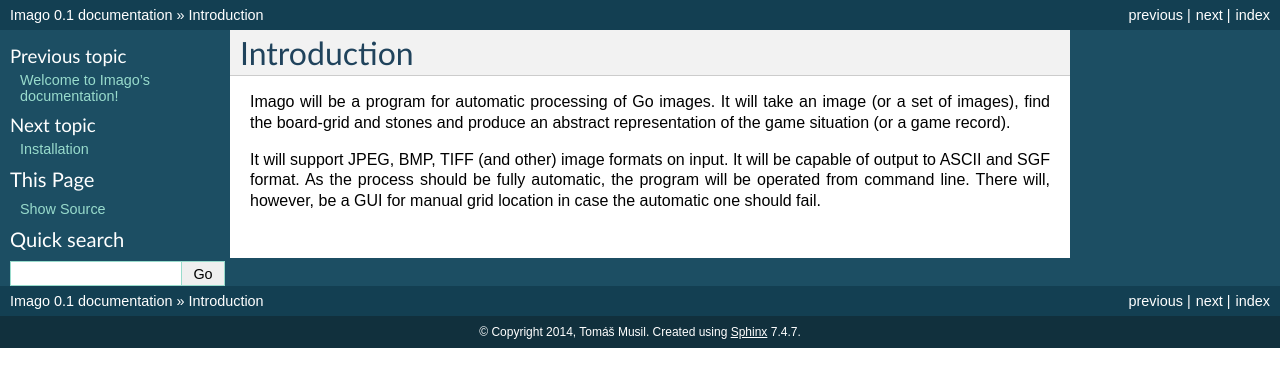
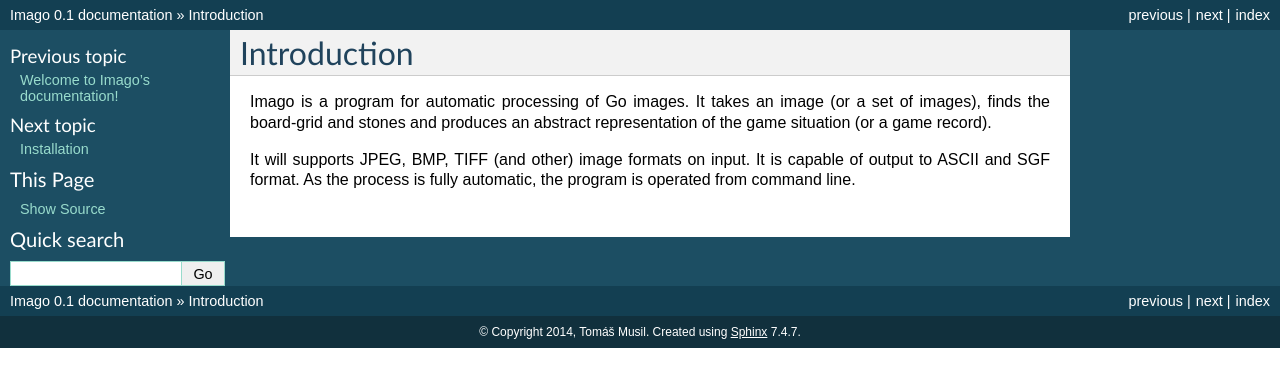
Before and after one commit to tomasmcz/imago, a Sphinx documentation site: the page built from doc/intro.rst, in a window 1280 px wide. Shown: the top 387 px of the page. Built offline with Sphinx 7.4.7, drawn with Linux system fonts in a browser that asks for light colours; formulas are drawn with MathJax 3.

Commit message:
fix documentation

```diff
--- a/doc/intro.rst
+++ b/doc/intro.rst
@@ -1,6 +1,10 @@
 Introduction
 ============
 
-Imago will be a program for automatic processing of Go images. It will take an image (or a set of images), find the board-grid and stones and produce an abstract representation of the game situation (or a game record).
+Imago is a program for automatic processing of Go images. It takes an image (or
+a set of images), finds the board-grid and stones and produces an abstract
+representation of the game situation (or a game record).
 
-It will support JPEG, BMP, TIFF (and other) image formats on input. It will be capable of output to ASCII and SGF format. As the process should be fully automatic, the program will be operated from command line. There will, however, be a GUI for manual grid location in case the automatic one should fail.
+It will supports JPEG, BMP, TIFF (and other) image formats on input. It is
+capable of output to ASCII and SGF format. As the process is fully
+automatic, the program is operated from command line.
```
Also changed, not shown: doc/modules.rst (+6 -1 lines), 1 other file.
